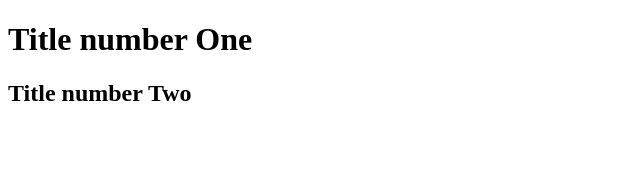
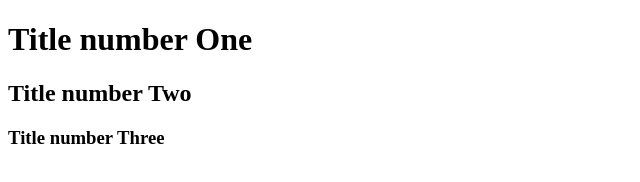
Before and after one commit to IrynaPoluljah/testRepository, a plain HTML site: page QA Manual (25.11.2024).html in a window 1280 px wide. Shown: the whole page, without its empty margins (0-640 px from the left). Drawn offline with Linux system fonts and the light colour scheme.

Commit message:
Third title added

```diff
--- a/QA Manual (25.11.2024).html
+++ b/QA Manual (25.11.2024).html
@@ -9,5 +9,6 @@
 <body>
   <h1>Title number One</h1>
   <h2>Title number Two</h2>
+  <h3>Title number Three</h3>
 </body>
 </html>
```
